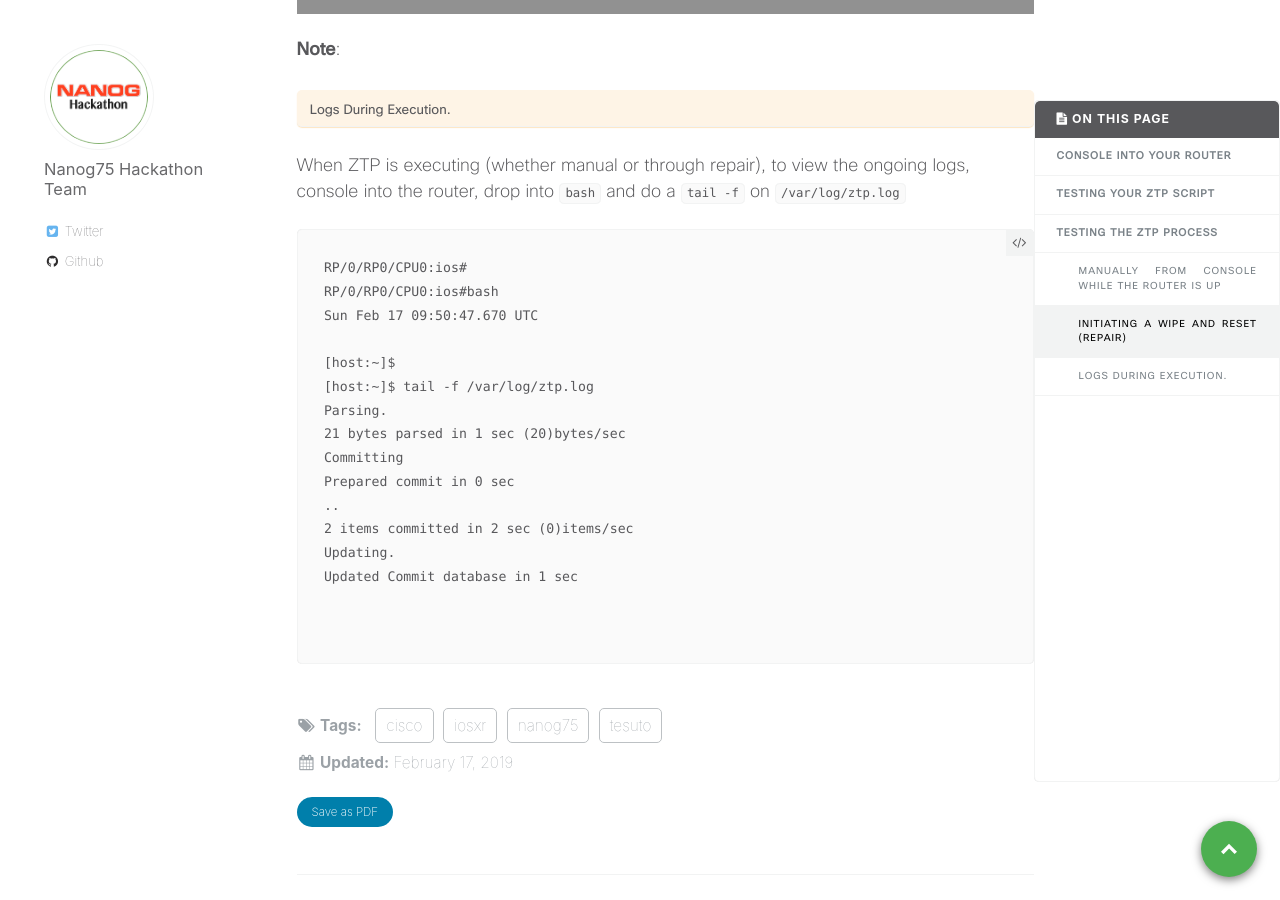
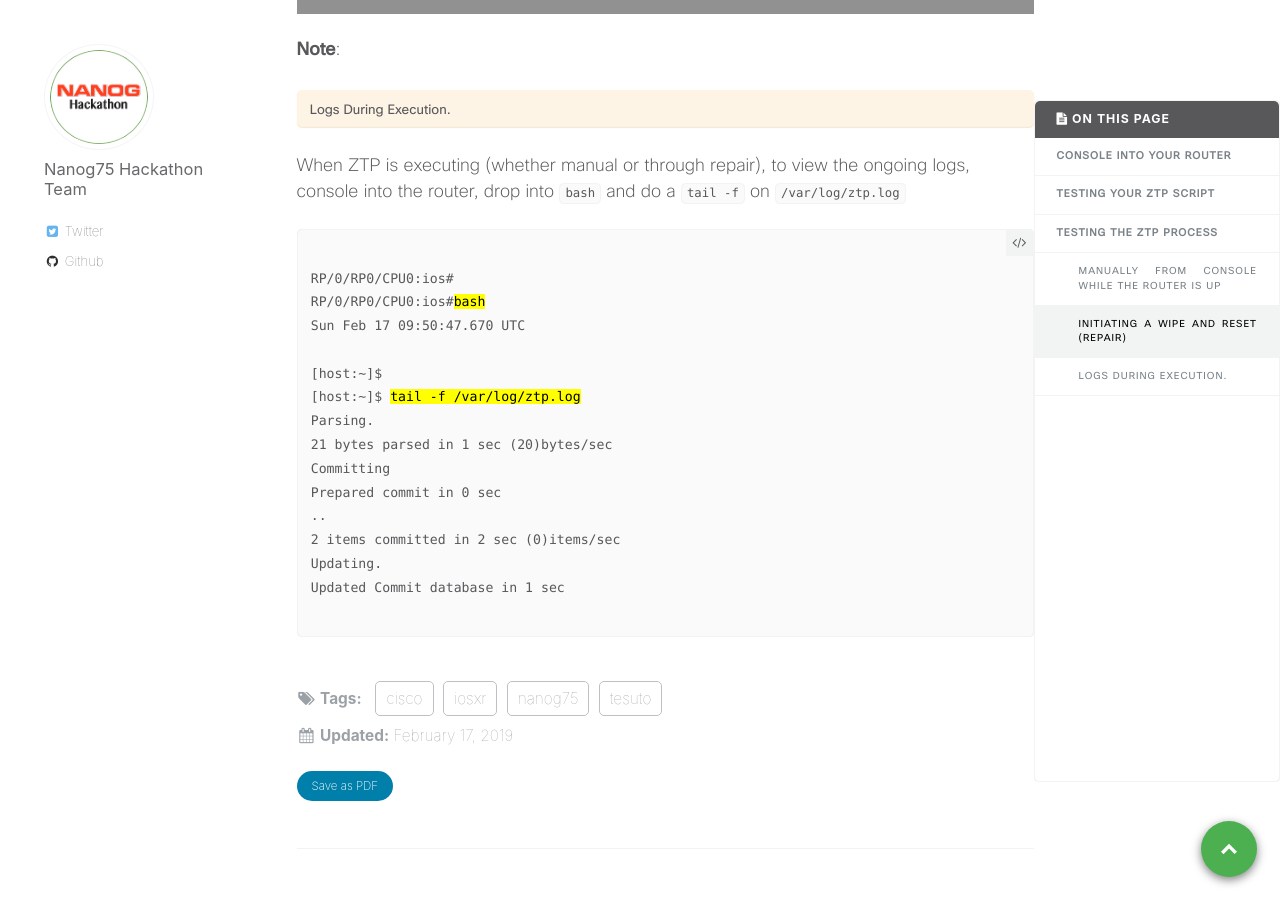
Before and after one commit to nanog75/hackathon, a Jekyll site: the page built from _day0/2019-02-17-step-2-performing-ztp.md, in a window 1280 px wide and 900 px high, scrolled down 7728 px. Built offline with Jekyll 4.4.1, drawn with Linux system fonts in a browser that asks for light colours.

Commit message:
Create 2019-02-17-step-2-performing-ztp.md

````diff
--- a/_day0/2019-02-17-step-2-performing-ztp.md
+++ b/_day0/2019-02-17-step-2-performing-ztp.md
@@ -319,13 +319,15 @@ This process is equivalent to provisioning a fresh router without config in your
 When ZTP is executing (whether manual or through repair), to view the ongoing logs, console into the router, drop into `bash` and do a `tail -f` on `/var/log/ztp.log`
 
 
-```
+<div class="highlighter-rouge">
+<pre class="highlight">
+<code>
 RP/0/RP0/CPU0:ios#
-RP/0/RP0/CPU0:ios#bash
+RP/0/RP0/CPU0:ios#<mark>bash</mark>
 Sun Feb 17 09:50:47.670 UTC
 
 [host:~]$
-[host:~]$ tail -f /var/log/ztp.log
+[host:~]$ <mark>tail -f /var/log/ztp.log</mark>
 Parsing.
 21 bytes parsed in 1 sec (20)bytes/sec
 Committing
@@ -334,6 +336,6 @@ Prepared commit in 0 sec
 2 items committed in 2 sec (0)items/sec
 Updating.
 Updated Commit database in 1 sec
-
-
-```
+</code>
+</pre>
+</div>
````
